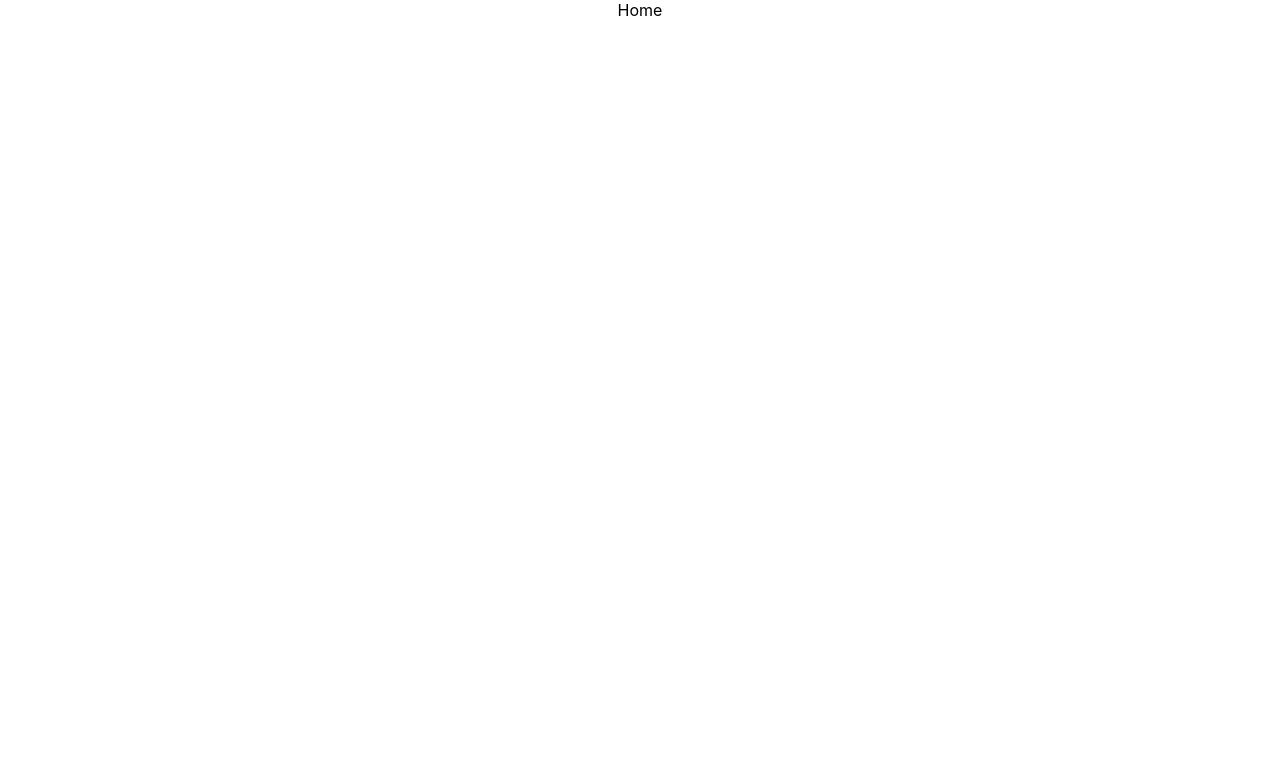
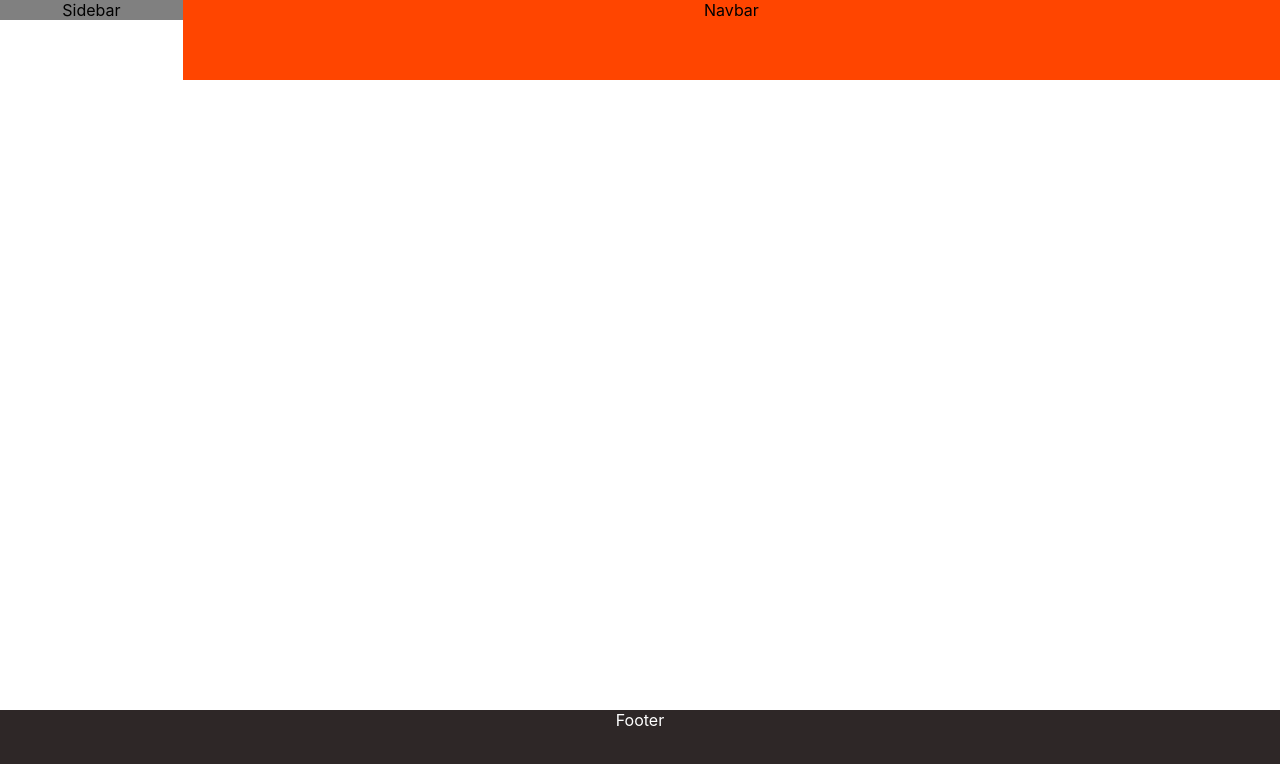
Before and after one commit to kenwekesa/reacthack, a React (Create React App) app: page / in a window 1280 px wide. Shown: the top 764 px of the page. Built offline with nearby package versions, Linux system fonts and the light colour scheme.

Commit message:
push changes

```diff
--- a/src/components/footer/Footer.jsx
+++ b/src/components/footer/Footer.jsx
@@ -4,7 +4,7 @@ import "./footer.scss"
 
 function Footer() {
   return (
-    <div>Footer</div>
+    <div className='footer'>Footer</div>
   )
 }
 
--- a/src/components/footer/footer.scss
+++ b/src/components/footer/footer.scss
@@ -0,0 +1,7 @@
+.footer
+{
+    width: 100%;
+    height: 90px;
+    background-color: rgb(46, 39, 39);
+    color: white;
+}
--- a/src/components/navbar/Navbar.jsx
+++ b/src/components/navbar/Navbar.jsx
@@ -3,7 +3,7 @@ import "./navbar.scss"
 
 function Navbar() {
   return (
-    <div>Navbar</div>
+    <div className='navbar'>Navbar</div>
   )
 }
 
--- a/src/components/navbar/navbar.scss
+++ b/src/components/navbar/navbar.scss
@@ -0,0 +1,6 @@
+.navbar
+{
+    height: 80px;
+    width: 100%;
+    background-color: orangered;
+}
--- /dev/null
+++ b/src/components/sidebar/Sidebar.jsx
@@ -0,0 +1,11 @@
+import React from 'react'
+
+import './sidebar.scss'
+
+function Sidebar() {
+  return (
+    <div className='sidebar'>Sidebar</div>
+  )
+}
+
+export default Sidebar
--- /dev/null
+++ b/src/components/sidebar/sidebar.scss
@@ -0,0 +1,6 @@
+.sidebar
+{
+    background-color: gray;
+    width: 100%;
+    height: 100%;
+}
--- a/src/pages/home/Home.jsx
+++ b/src/pages/home/Home.jsx
@@ -1,10 +1,28 @@
 import React from 'react'
+import Footer from '../../components/footer/Footer'
+import Navbar from '../../components/navbar/Navbar'
+import Sidebar from '../../components/sidebar/Sidebar'
 
 import "./home.scss"
 
 function Home() {
   return (
-    <div>Home</div>
+    <div className='home'>
+
+        <div className="pageContainer">
+
+            <div className="sidebar">
+                <Sidebar/>
+                </div>
+            <div className="pageBody">
+                <Navbar/>
+            </div>
+
+        </div>
+        <div className="footer">
+            <Footer/>
+        </div>
+    </div>
   )
 }
 
--- a/src/pages/home/home.scss
+++ b/src/pages/home/home.scss
@@ -0,0 +1,28 @@
+.home
+{
+    .pageContainer
+    {
+        display: flex;
+        height: 100%;
+
+        .sidebar
+        {
+            flex: 1;
+            height: 100%;
+
+        }
+        .pageBody
+        {
+            flex: 6;
+            height: 100%;
+        }
+
+
+    }
+
+    .footer
+    {
+        position: absolute;
+        bottom: 0;
+    }
+}
```
